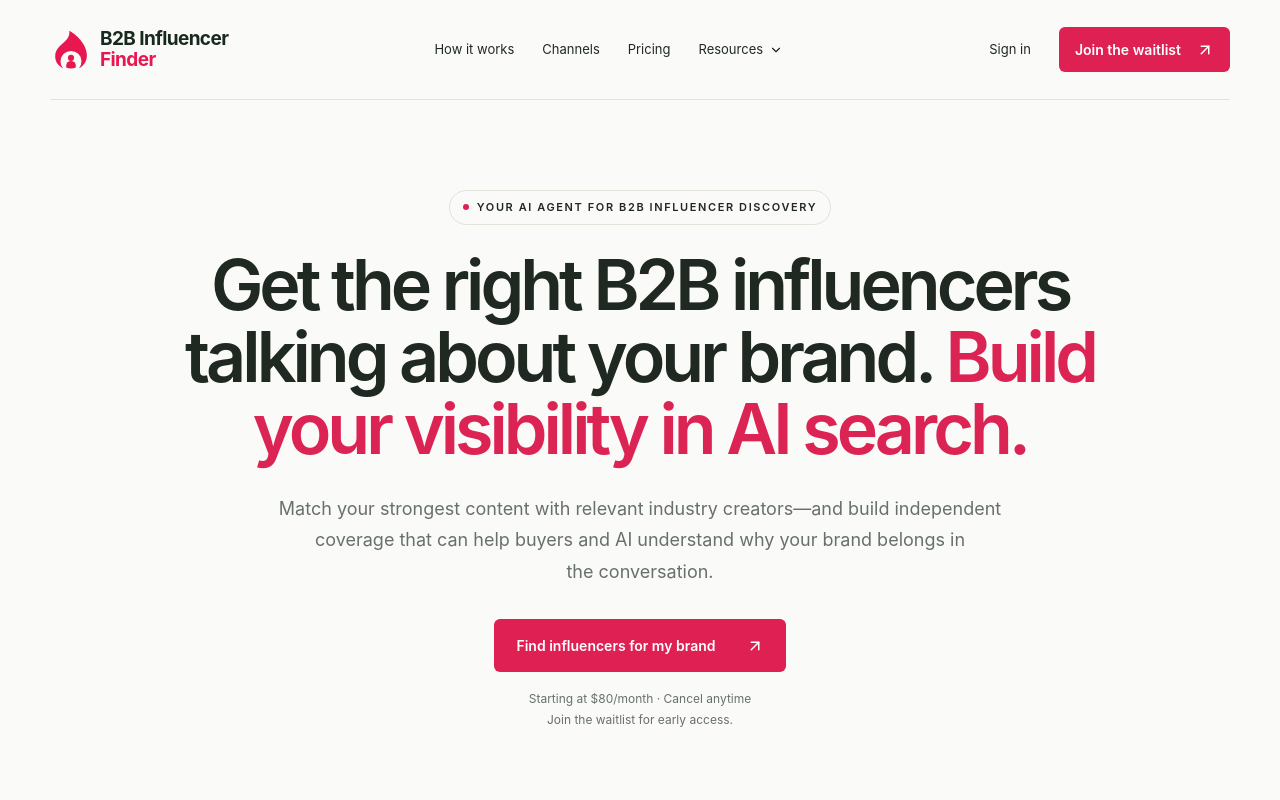
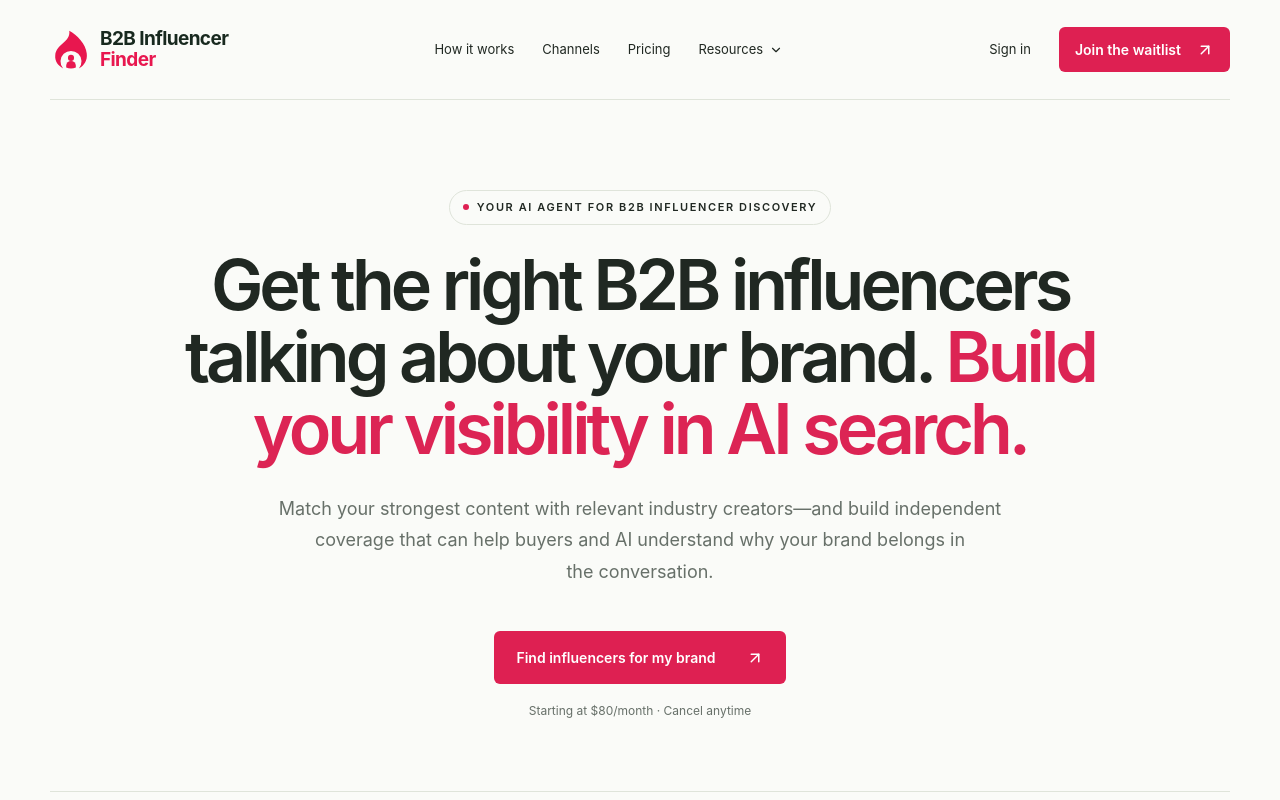
Before and after one commit to kirsty-sharman/b2binfluencerfinder, a Next.js app: page / in a window 1280 px wide. Shown: the top 800 px of the page. Built offline with nearby package versions, Linux system fonts and the light colour scheme.

Commit message:
Simplify hero fine print and increase CTA spacing

```diff
--- a/app/marketing.css
+++ b/app/marketing.css
@@ -239,7 +239,7 @@
 @media(max-width:700px) { .validation-flow { grid-template-columns: 1fr; } .validation-flow li,.validation-flow li:first-child { padding: 20px 0; border-right: 0; border-bottom: 1px solid #d4ddcb; } .validation-flow li:last-child { border-bottom: 0; } .validation-examples { flex-direction: column; gap: 14px; } .validation-examples>span { width: auto; } }
 
 .marketing-hero h1 { text-wrap: balance; }
-.marketing-hero .marketing-intro { max-width: 800px; margin: 0 auto 32px; text-wrap: pretty; }
+.marketing-hero .marketing-intro { max-width: 800px; margin: 0 auto 44px; text-wrap: pretty; }
 
 /* One message, two sources, one product connection. */
 .validation-simple header { max-width: 870px; }
--- a/app/page.tsx
+++ b/app/page.tsx
@@ -25,7 +25,7 @@ export default function HomePage() {
   return <div className="marketing"><a className="marketing-skip" href="#main">Skip to content</a>
     <MarketingNavigation/>
     <main id="main">
-      <section className="marketing-hero marketing-wrap"><div className="marketing-eyebrow"><span/> Your AI agent for B2B influencer discovery</div><h1>Get the right B2B influencers talking about your brand. <em>Build your visibility in AI search.</em></h1><p className="marketing-intro">Match your strongest content with relevant industry creators—and build independent coverage that can help buyers and AI understand why your brand belongs in the conversation.</p><CTA/><p className="marketing-fine">Starting at $80/month · Cancel anytime<br/>Join the waitlist for early access.</p><div className="marketing-channel-strip"><span>Find your people on</span><strong>LinkedIn</strong><strong>YouTube</strong><strong>Podcasts</strong><strong>Newsletters</strong><strong>Blogs</strong><strong>X</strong></div></section>
+      <section className="marketing-hero marketing-wrap"><div className="marketing-eyebrow"><span/> Your AI agent for B2B influencer discovery</div><h1>Get the right B2B influencers talking about your brand. <em>Build your visibility in AI search.</em></h1><p className="marketing-intro">Match your strongest content with relevant industry creators—and build independent coverage that can help buyers and AI understand why your brand belongs in the conversation.</p><CTA/><p className="marketing-fine">Starting at $80/month · Cancel anytime</p><div className="marketing-channel-strip"><span>Find your people on</span><strong>LinkedIn</strong><strong>YouTube</strong><strong>Podcasts</strong><strong>Newsletters</strong><strong>Blogs</strong><strong>X</strong></div></section>
       <section className="marketing-story marketing-wrap" aria-labelledby="advocate-title">
         <div className="advocate-copy"><span className="marketing-eyebrow">Small audiences. Real influence.</span><h2 id="advocate-title">Your next brand advocate probably isn’t a <em>celebrity influencer.</em></h2><p>B2B Influencer Finder searches for credible people already talking about your industry, your customers and the problems you solve.</p><p>Then we figure out what you could actually collaborate on.</p></div>
         <div className="advocate-examples"><div className="advocate-grid">
```
